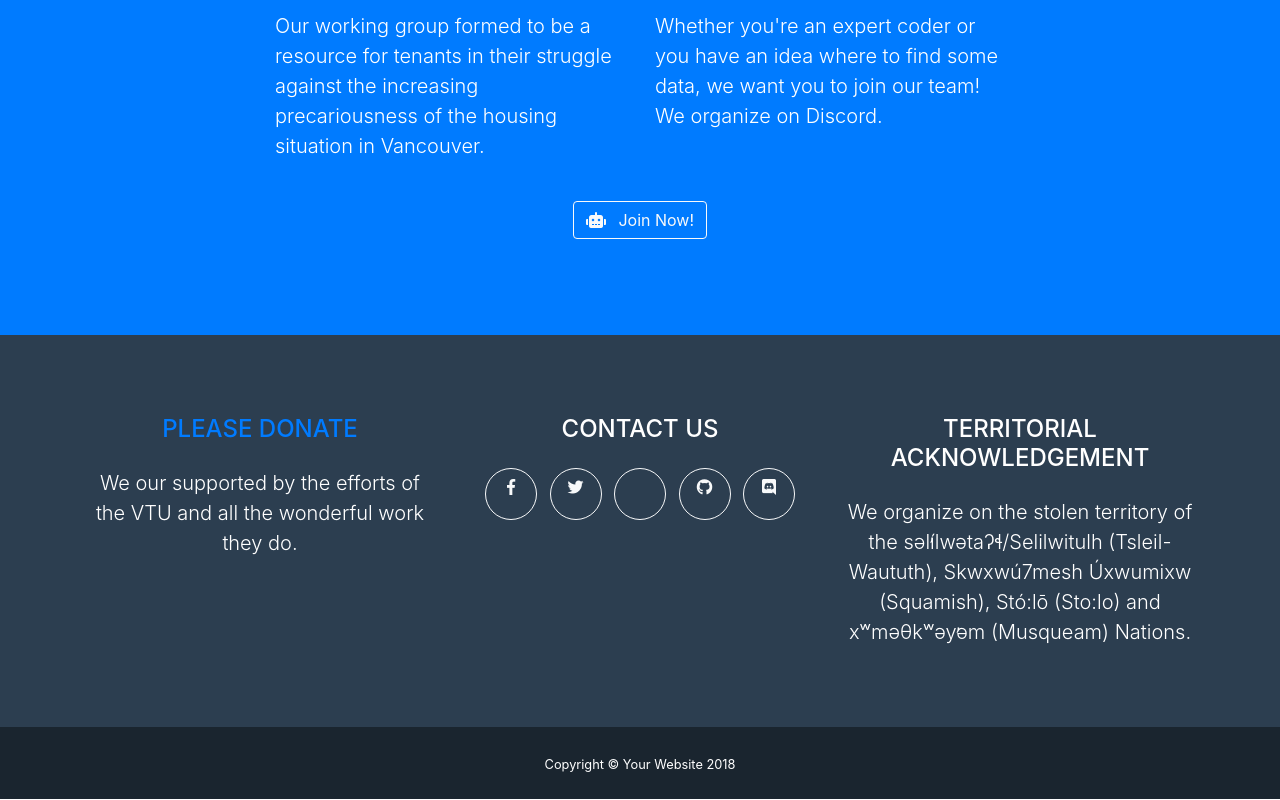
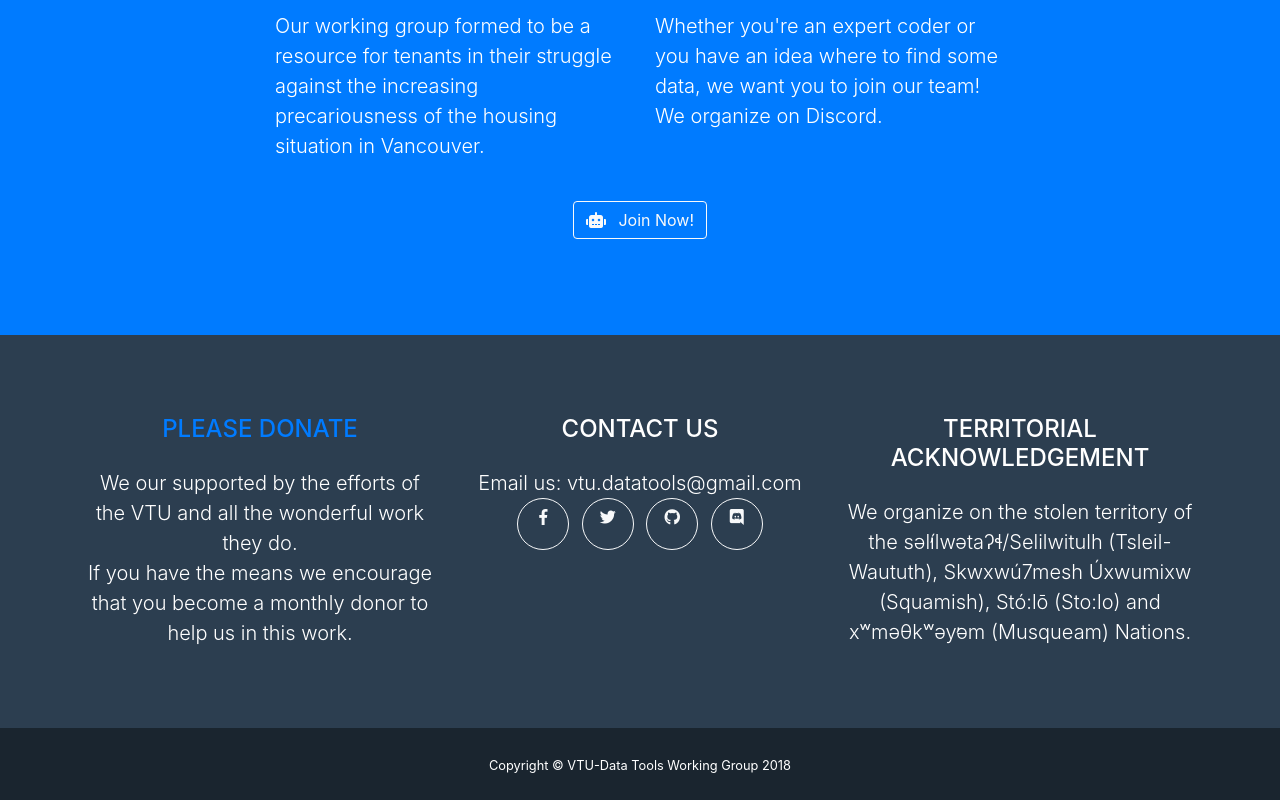
Before and after one commit to vtu-datatools/vtu-datatools.github.io, a website with bundled scripts: page index.html in a window 1280 px wide. Shown: the part 1893-2693 px from the top of the page. Built offline with nearby package versions, Linux system fonts and the light colour scheme.

Commit message:
Minor changes

```diff
--- a/index.html
+++ b/index.html
@@ -55,7 +55,7 @@
     <!-- Header -->
     <header class="masthead bg-primary text-white text-center">
       <div class="container">
-        <img class="img-fluid mb-5 d-block mx-auto" src="img/profile.png" alt="">
+        <img class="img-fluid mb-5 d-block mx-auto" src="img/logo.png" alt="">
         <h1 class="text-uppercase mb-0">Vancouver Tenant's Union</h1>
         <hr class="star-light">
         <h2 class="font-weight-light mb-0">Data Tools Working Group</h2>
@@ -160,10 +160,12 @@
         <div class="row">
           <div class="col-md-4 mb-5 mb-lg-0">
             <h4 class="text-uppercase mb-4"><a href="https://www.vancouvertenantsunion.ca/donate">Please donate</a></h4>
-            <p class="lead mb-0">We our supported by the efforts of the VTU and all the wonderful work they do.</p>
+            <p class="lead mb-0">We our supported by the efforts of the VTU and all the wonderful work they do.
+            	<br/>If you have the means we encourage that you become a monthly donor to help us in this work.</p>
           </div>
           <div class="col-md-4 mb-5 mb-lg-0">
             <h4 class="text-uppercase mb-4">Contact Us</h4>
+            <p class="lead mb-0">Email us: vtu.datatools@gmail.com</p>
             <ul class="list-inline mb-0">
               <li class="list-inline-item">
                 <a class="btn btn-outline-light btn-social text-center rounded-circle" href="#">
@@ -173,11 +175,6 @@
               <li class="list-inline-item">
                 <a class="btn btn-outline-light btn-social text-center rounded-circle" href="#">
                   <i class="fab fa-fw fa-twitter"></i>
-                </a>
-              </li>
-              <li class="list-inline-item">
-                <a class="btn btn-outline-light btn-social text-center rounded-circle" href="vtu.datatools@gmail.com">
-                  <i class="fab fa-fw fa-envelope"></i>
                 </a>
               </li>
               <li class="list-inline-item">
@@ -202,7 +199,7 @@
 
     <div class="copyright py-4 text-center text-white">
       <div class="container">
-        <small>Copyright &copy; Your Website 2018</small>
+        <small>Copyright &copy; VTU-Data Tools Working Group 2018</small>
       </div>
     </div>
 
```
Also changed, not shown: img/logo.png (added).
